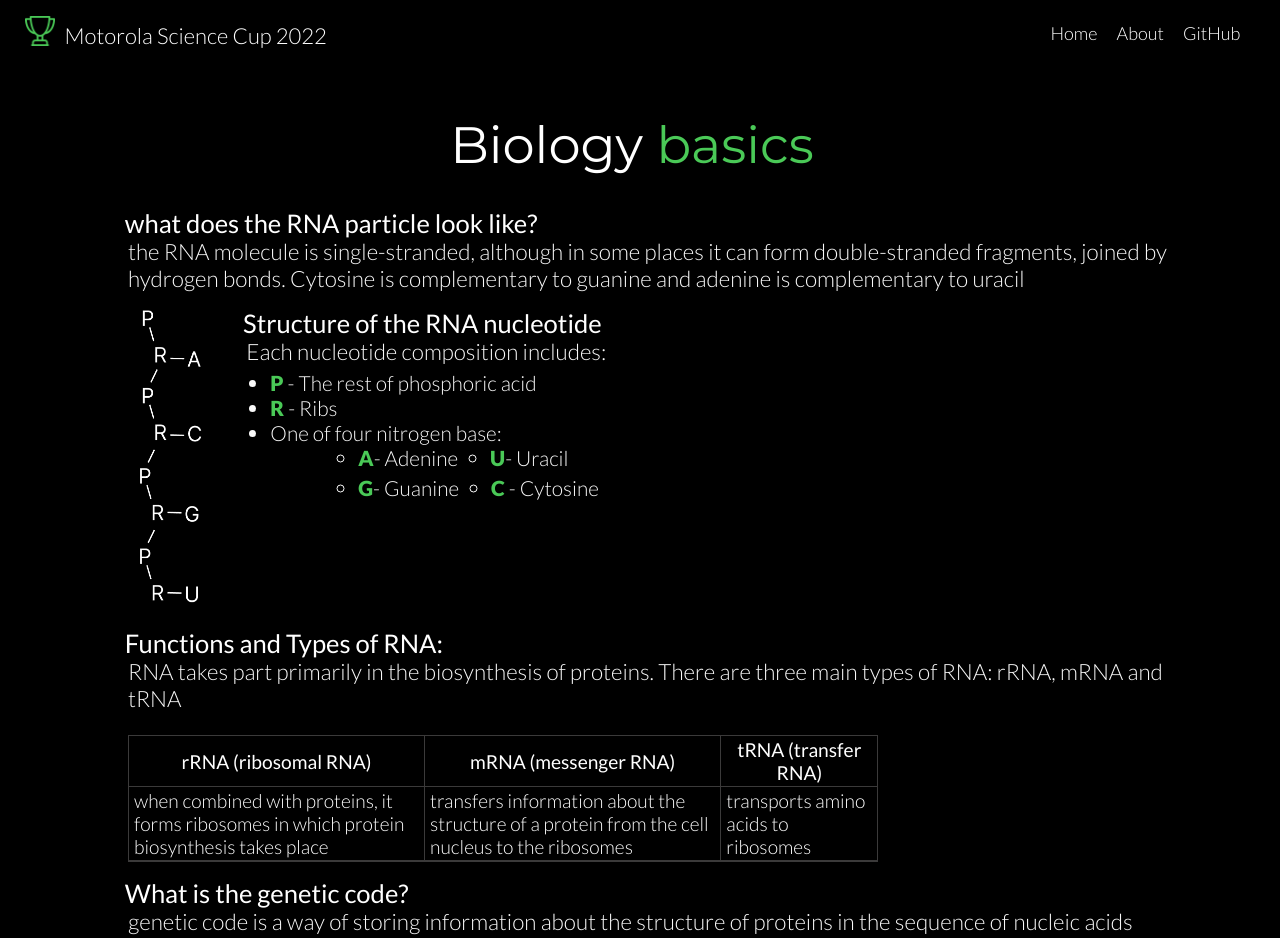
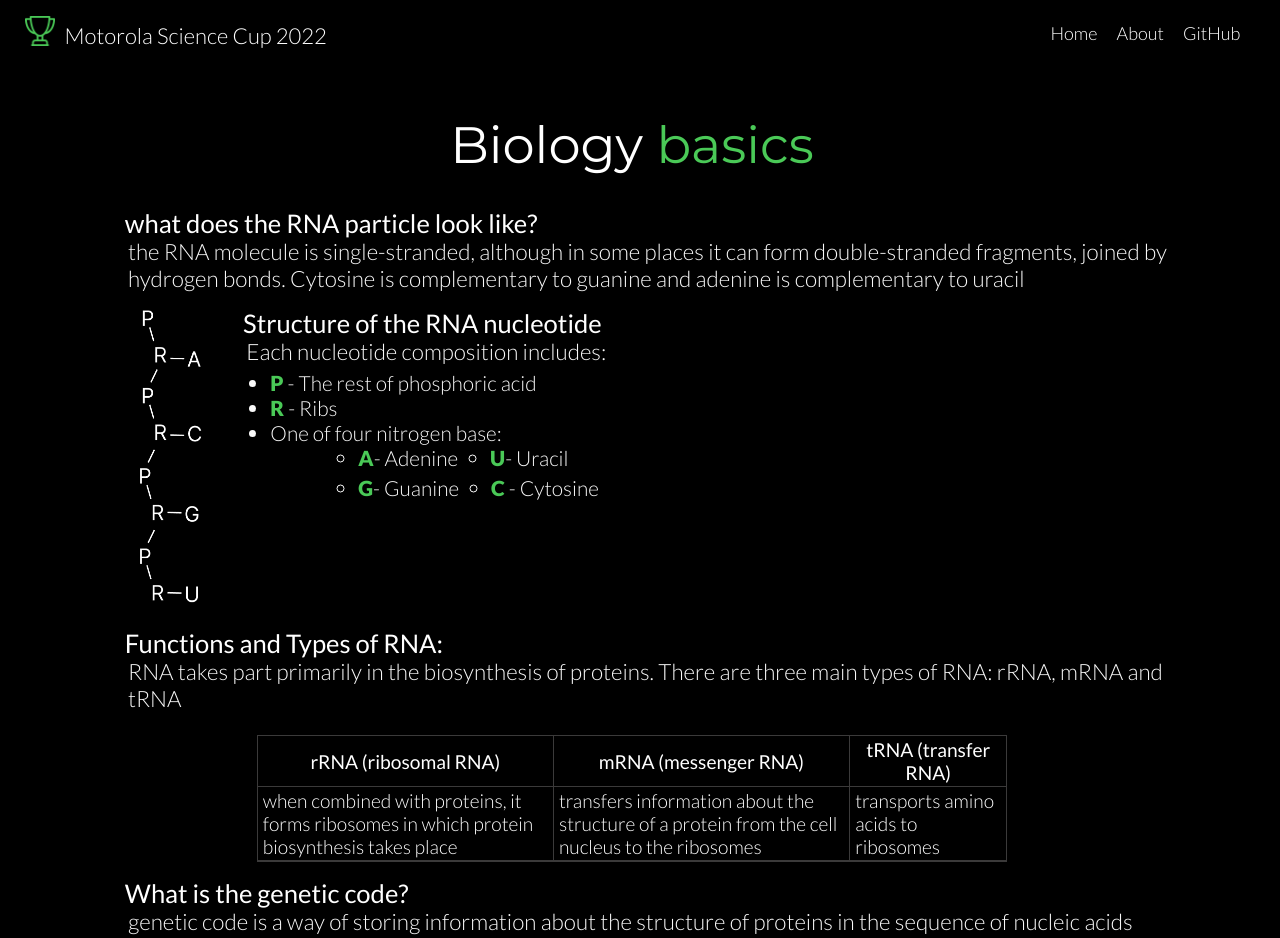
Before and after one commit to MikolajMydel/msc-2022, a React (Vite) app: page /about in a window 1280 px wide. Shown: the top 938 px of the page. Built offline with nearby package versions, Linux system fonts and the light colour scheme.

Commit message:
smooth loading animation added

```diff
--- a/index.html
+++ b/index.html
@@ -3,6 +3,7 @@
 	<head>
 		<meta charset="UTF-8" />
 		<meta name="viewport" content="width=device-width, initial-scale=1.0" />
+		<link rel="shortcut icon" href="img/ikonka.svg" />
 		<title>MSC 2022</title>
 	</head>
 	<body>
--- a/src/features/codeAnalysis/components/Main/CodeAnalysisMain.module.scss
+++ b/src/features/codeAnalysis/components/Main/CodeAnalysisMain.module.scss
@@ -31,9 +31,9 @@
 .TopArrow {
 	float: right;
 	position: sticky;
-	bottom: 12px;
-	right: 12px;
-	height: 40px;
+	bottom: 7px;
+	right: 7px;
+	height: 35px;
 	border-radius: 5px;
 	background-color: map-get(v.$colors, "green");
 	opacity: 0.8;
--- a/src/pages/About/About.module.scss
+++ b/src/pages/About/About.module.scss
@@ -86,6 +86,7 @@ main {
 	}
 
 	table {
+		margin: auto !important;
 		width: 70%;
 		border-spacing: 0;
 		margin-left: 2rem;
@@ -146,7 +147,6 @@ main {
 	margin-left: 40px;
 	height: 35px;
 }
-
 @media (max-width: 580px) {
 	main {
 		width: 90%;
--- a/src/pages/About/About.tsx
+++ b/src/pages/About/About.tsx
@@ -1,9 +1,19 @@
 import { Header } from "../../components/Header/Header";
 import styles from "./About.module.scss";
+import { motion } from "framer-motion";
 
 export default function About() {
 	return (
-		<div>
+		<motion.div
+			initial={{ x: -20, opacity: 0 }}
+			animate={{ x: 0, opacity: 1 }}
+			transition={{
+				type: "tween",
+				duration: 0.8,
+				delay: 0.3,
+				ease: [0.25, 0.25, 0.25, 0.75],
+			}}
+		>
 			<Header></Header>
 			<main>
 				<h1 className={styles.Title}>
@@ -160,13 +170,12 @@ export default function About() {
 						className={styles.Arrow}
 						alt=""
 					/>
-
 					<div className={styles.Sequencing}>
 						<h5 className={styles.BiggerFont}>Polypeptide</h5>
 						<p className={styles.Sequence}>Arginine-Serine-Alanine</p>
 					</div>
 				</article>
 			</main>
-		</div>
+		</motion.div>
 	);
 }
--- a/src/pages/CodeAnalysis/CodeAnalysis.tsx
+++ b/src/pages/CodeAnalysis/CodeAnalysis.tsx
@@ -1,12 +1,25 @@
 import { useParams } from "react-router-dom";
 import { getRNA } from "../../features/codeAnalysis/utils/transcription";
 import { CodeAnalysisMain } from "../../features/codeAnalysis/components/Main/CodeAnalysisMain";
-
+import { motion } from "framer-motion";
 export default function CodeAnalysis() {
 	const { sequence } = useParams<{ sequence: string }>();
 	const rna = getRNA(sequence);
 
 	if (!rna) return <div> Invalid input </div>;
 
-	return <CodeAnalysisMain rna={rna} />;
+	return (
+		<motion.div
+			initial={{ x: -20, opacity: 0 }}
+			animate={{ x: 0, opacity: 1 }}
+			transition={{
+				type: "tween",
+				duration: 0.8,
+				delay: 0.3,
+				ease: [0.25, 0.25, 0.25, 0.75],
+			}}
+		>
+			<CodeAnalysisMain rna={rna} />
+		</motion.div>
+	);
 }
--- a/src/pages/CodeInput/CodeInput.tsx
+++ b/src/pages/CodeInput/CodeInput.tsx
@@ -2,14 +2,25 @@ import FileUploadContainer from "../../features/codeInput/components/FileUpload/
 import InputContainer from "../../features/codeInput/components/Input/InputContainer";
 import styles from "./CodeInput.module.scss";
 import { Header } from "../../components/Header/Header";
+import { motion } from "framer-motion";
+
 export default function CodeInput() {
 	return (
-		<div>
+		<motion.div
+			initial={{ x: -20, opacity: 0 }}
+			animate={{ x: 0, opacity: 1 }}
+			transition={{
+				type: "tween",
+				duration: 0.8,
+				delay: 0.3,
+				ease: [0.25, 0.25, 0.25, 0.75],
+			}}
+		>
 			<Header></Header>
 			<div className={styles.InputContainer}>
 				<InputContainer />
 			</div>
 			<FileUploadContainer />
-		</div>
+		</motion.div>
 	);
 }
```
Also changed, not shown: img/ikonka.svg (added).
